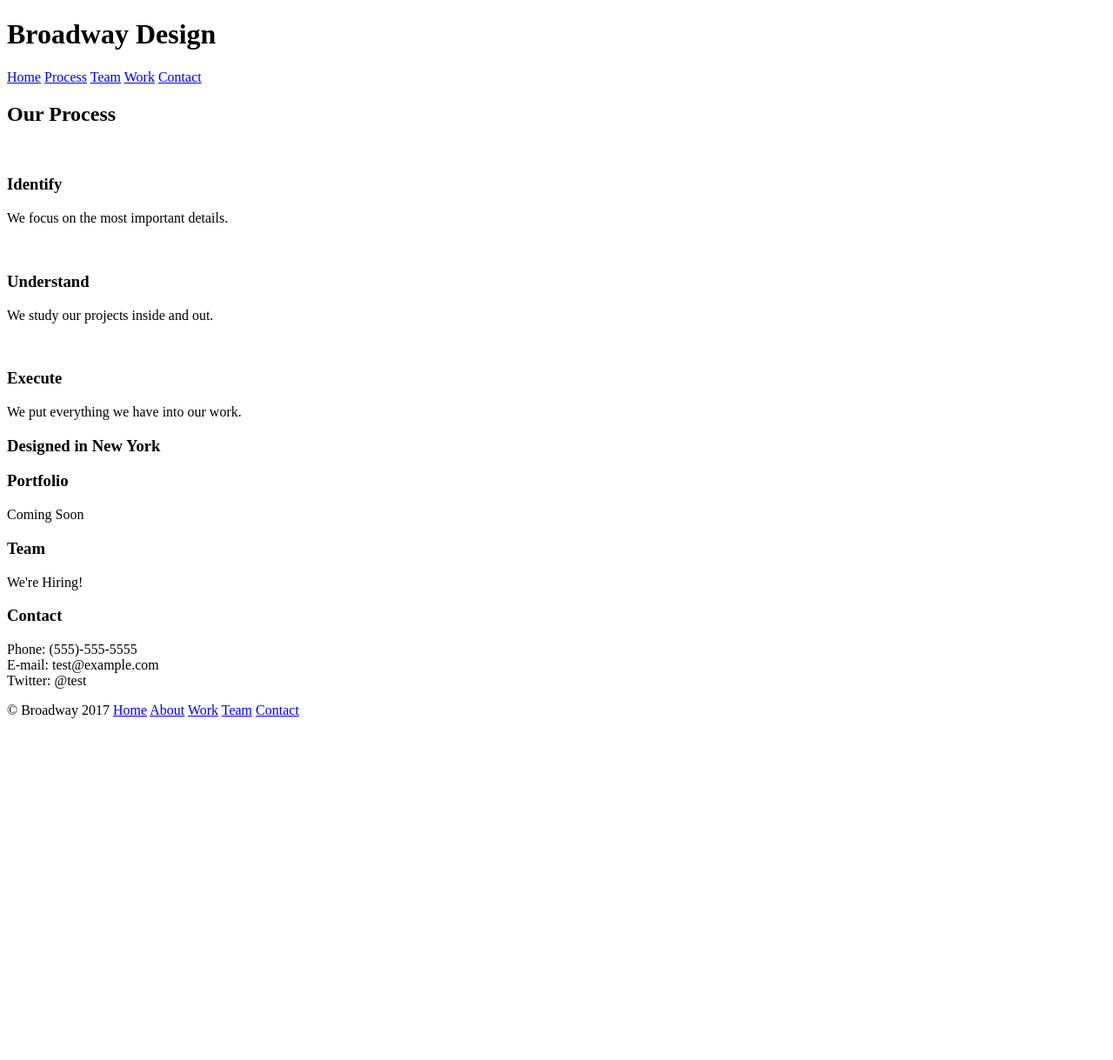
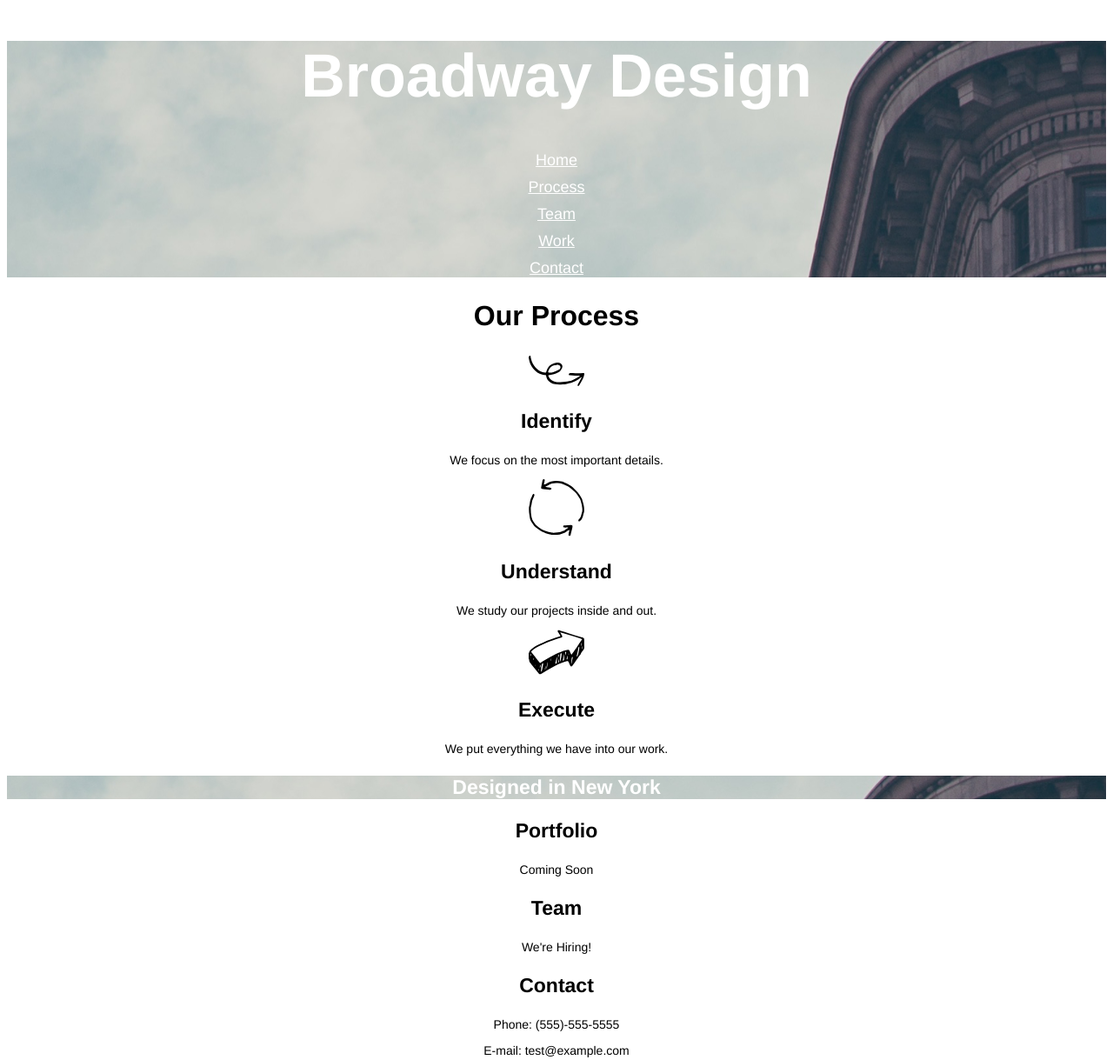
Before and after one commit to livhoffman/broadway, a plain HTML site: page index.html in a window 1280 px wide. Shown: the top 1219 px of the page at 87% size. Before the commit the page ends 842 px from the top, so only its background shows below. Drawn offline with Linux system fonts and the light colour scheme; files that its build step writes are made by us from their sources.

Commit message:
adding styling to page

```diff
--- a/index.html
+++ b/index.html
@@ -3,7 +3,7 @@
   <head>
     <meta charset="utf-8">
     <title>Broadway</title>
-    <link href="./resources/css/style.css" type="text/css" rel="stylesheet">
+    <link href="./resources/style.css" type="text/css" rel="stylesheet">
   </head>
   <body>
     <div id="home">
@@ -18,18 +18,18 @@
     </div>
     <div>
       <h2 id="process">Our Process</h2>
-      <img src="">
+      <image src="./resources/images/identify.svg"/>
       <h3>Identify</h3>
       <p>We focus on the most important details.</p>
-      <img src="">
+      <image src="./resources/images/understand.svg"/>
       <h3>Understand</h3>
       <p>We study our projects inside and out.</p>
-      <img src="">
+      <image src="./resources/images/execute.svg"/>
       <h3>Execute</h3>
       <p>We put everything we have into our work.</p>
     </div>
     <div>
-      <h3>Designed in New York</h3>
+      <h3 id="design">Designed in New York</h3>
     </div>
     <div>
       <h3 id="work">Portfolio</h3>
@@ -37,10 +37,12 @@
       <h3 id="team">Team</h3>
       <p>We're Hiring!</p>
       <h3 id="contact">Contact</h3>
-      <p>Phone: (555)-555-5555<br>E-mail: test@example.com<br>Twitter: @test
+      <p>Phone: (555)-555-5555</p>
+      <p>E-mail: test@example.com</p>
+      <p>Twitter: @test</p>
       </p>
     </div>
-    <div>
+    <div id="bottom">
       <p>© Broadway 2017 <a href="#home">Home</a> <a href="#process">About</a> <a href="#work">Work</a> <a href="#team">Team</a> <a href="#contact">Contact</a></p>
     </div>
   </body>
--- a/resources/style.css
+++ b/resources/style.css
@@ -0,0 +1,49 @@
+body {
+  text-align: center;
+  font-family: Helvetica;
+}
+
+h1 {
+  font-size: 70px;
+  font-weight: bold;
+  color: white;
+}
+
+h2 {
+  font-size: 32px;
+  font-weight: bold;
+}
+
+h3 {
+  font-size: 23px;
+  font-weight: bold;
+}
+
+p {
+  font-size: 14px;
+}
+
+a {
+  font-size: 18px;
+  color: white;
+}
+
+nav a {
+  display: block;
+  margin-bottom: 10px;
+}
+
+#home, #design {
+  background-image: url("./images/the-flatiron-building.png");
+}
+
+#design {
+  color: white;
+}
+
+#bottom {
+  font-size: 11px;
+  color: white;
+  background-color: dimgray;
+  text-align: left;
+}
```
